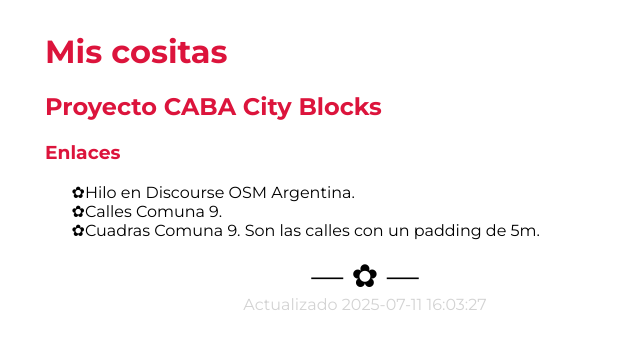
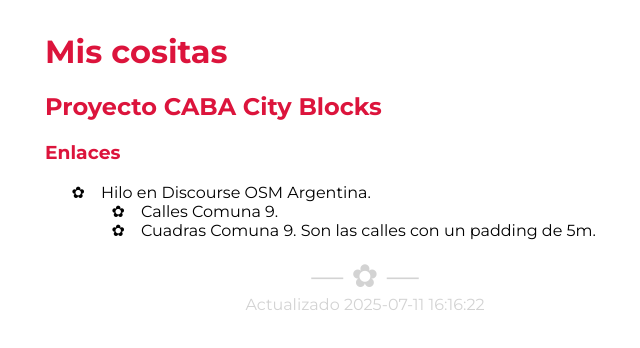
Before and after one commit to GAZ082/GAZ082.github.io, a plain HTML site: page index.html in a window 1280 px wide. Shown: the whole page, without its empty margins (275-915 px from the left). Drawn offline with Linux system fonts and the light colour scheme.

Commit message:
Actualizado.

```diff
--- a/index.html
+++ b/index.html
@@ -6,7 +6,7 @@
 
     #fin {
         text-align: center;
-        color: black;
+        color: lightgray;
         font-size: 2em;
     }
 
@@ -29,7 +29,7 @@
         width: 50%;
         margin: auto;
         font-family: "Montserrat";
-        color:black;
+        color: black;
     }
 
     ul {
@@ -40,12 +40,17 @@
         content: "✿"
     }
 
+    li {
+        padding-left: 1em;
+    }
+
     html {
         padding-top: 2em;
     }
 
     h1,
-    h2,h3 {
+    h2,
+    h3 {
         color: crimson;
     }
 </style>
@@ -57,11 +62,13 @@
     <ul>
         <li><a href="https://community.openstreetmap.org/t/cuadras-place-city-blocks/132404/6">Hilo en Discourse OSM
                 Argentina.</a></li>
-        <li><a href="c_9.html">Calles Comuna 9.</a></li>
-        <li><a href="c_9_cuadras.html">Cuadras Comuna 9. Son las calles con un padding de 5m.</a></li>
+        <ul>
+            <li><a href="c_9.html">Calles Comuna 9.</a></li>
+            <li><a href="c_9_cuadras.html">Cuadras Comuna 9. Son las calles con un padding de 5m.</a></li>
+        </ul>
     </ul>
     <div id="fin">— ✿ —</div>
-    <div id="actualizado">Actualizado 2025-07-11 16:03:27</div>
+    <div id="actualizado">Actualizado 2025-07-11 16:16:22</div>
 </body>
 
 </html>
```
